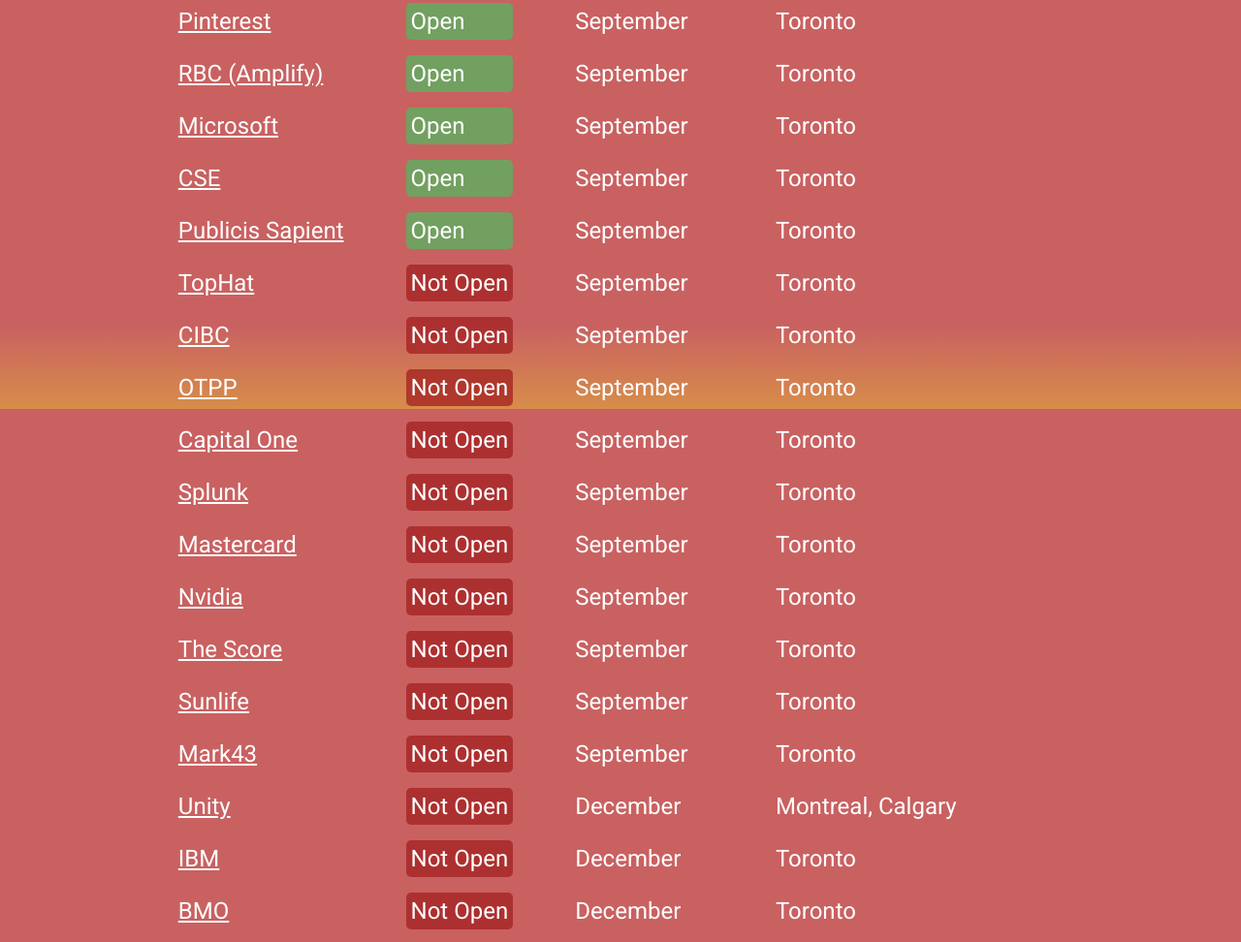
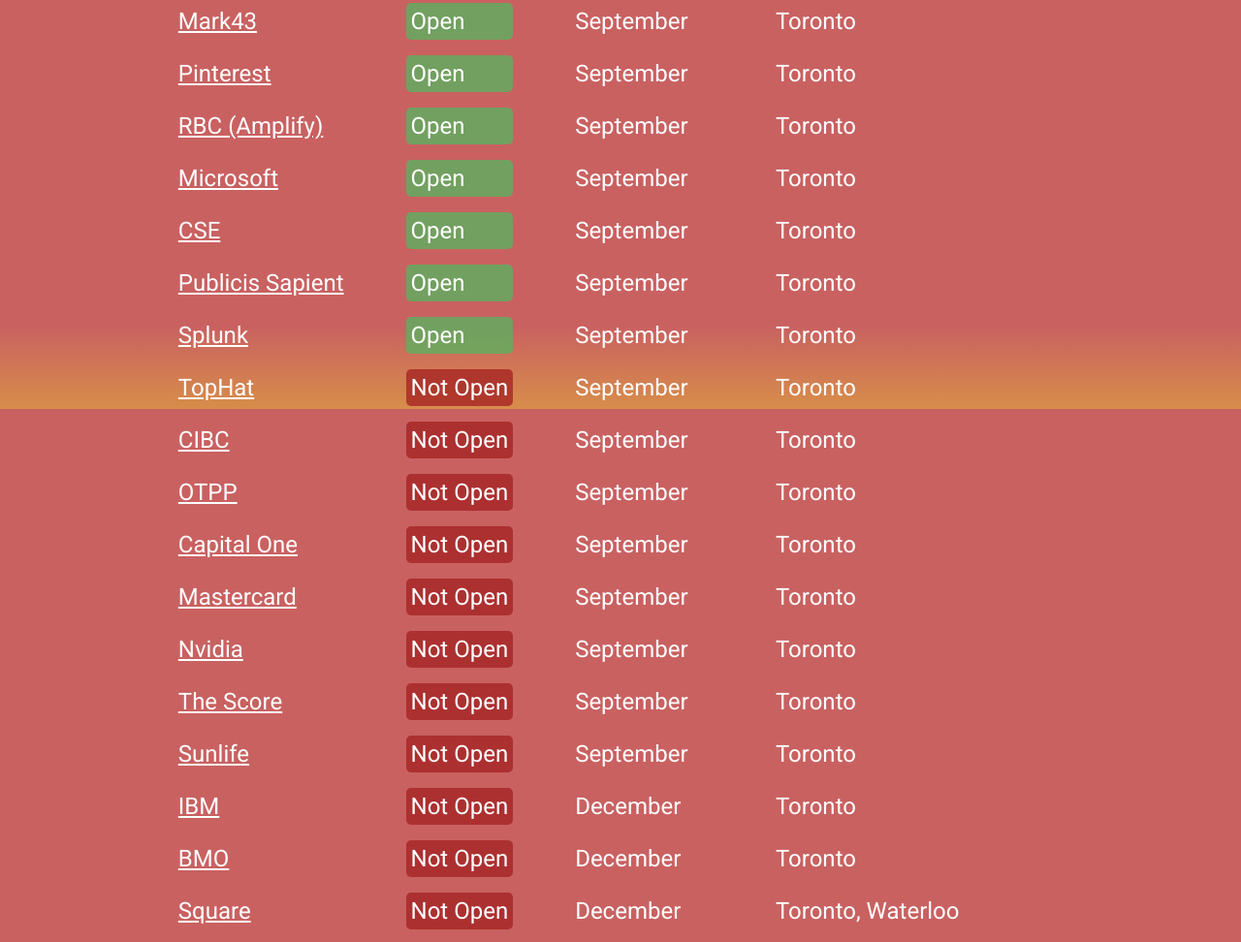
Before and after one commit to jackpeplinski/canadian-software-intern, a Gatsby site: page / in a window 1280 px wide. Shown: the part 378-1350 px from the top of the page at 97% size. Built offline with nearby package versions, Linux system fonts and the light colour scheme; Gatsby itself is replaced by a stand-in of ours.

Commit message:
Data updates

```diff
--- a/src/data.js
+++ b/src/data.js
@@ -12,6 +12,13 @@
     pastOpening: "September",
     location: "Waterloo",
     url: "https://careers.google.com/jobs/results/115367821606560454-software-developer-intern-bachelors-summer-2022/?distance=50&employment_type=INTERN&location=Canada"
+  },
+  {
+    company: "Mark43",
+    status: "Open",
+    pastOpening: "September",
+    location: "Toronto",
+    url: "https://mark43.com/careers/"
   },
   {
     company: "Pinterest",
@@ -49,6 +56,13 @@
     url: "https://careers.publicissapient.com/job-search?country=Canada&city=ca-Remote%2Cca-Calgary%2Cca-Toronto&employmentType=Intern"
   },
   {
+    company: "Splunk",
+    status: "Open",
+    pastOpening: "September",
+    location: "Toronto",
+    url: "https://jobs.jobvite.com/careers/splunk/jobs?error=404"
+  },
+  {
     company: "TopHat",
     status: "Not Open",
     pastOpening: "September",
@@ -77,13 +91,6 @@
     url: "https://www.capitalonecareers.ca/search-jobs"
   },
   {
-    company: "Splunk",
-    status: "Not Open",
-    pastOpening: "September",
-    location: "Toronto",
-    url: "https://jobs.jobvite.com/careers/splunk/jobs?error=404"
-  },
-  {
     company: "Mastercard",
     status: "Not Open",
     pastOpening: "September",
@@ -110,20 +117,6 @@
     pastOpening: "September",
     location: "Toronto",
     url: "https://sunlife.wd3.myworkdayjobs.com/Campus/3/refreshFacet/318c8bb6f553100021d223d9780d30be"
-  },
-  {
-    company: "Mark43",
-    status: "Not Open",
-    pastOpening: "September",
-    location: "Toronto",
-    url: "https://mark43.com/careers/"
-  },
-  {
-    company: "Unity",
-    status: "Not Open",
-    pastOpening: "December",
-    location: "Montreal, Calgary",
-    url: "https://careers.unity.com/university"
   },
   {
     company: "IBM",
@@ -258,4 +251,11 @@
     location: "Toronto",
     url: ""
   },
+  {
+    company: "Coursera",
+    status: "Not Open",
+    pastOpening: "",
+    location: "Toronto",
+    url: "https://jobs.lever.co/coursera?commitment=Intern"
+  },
 ];
```
